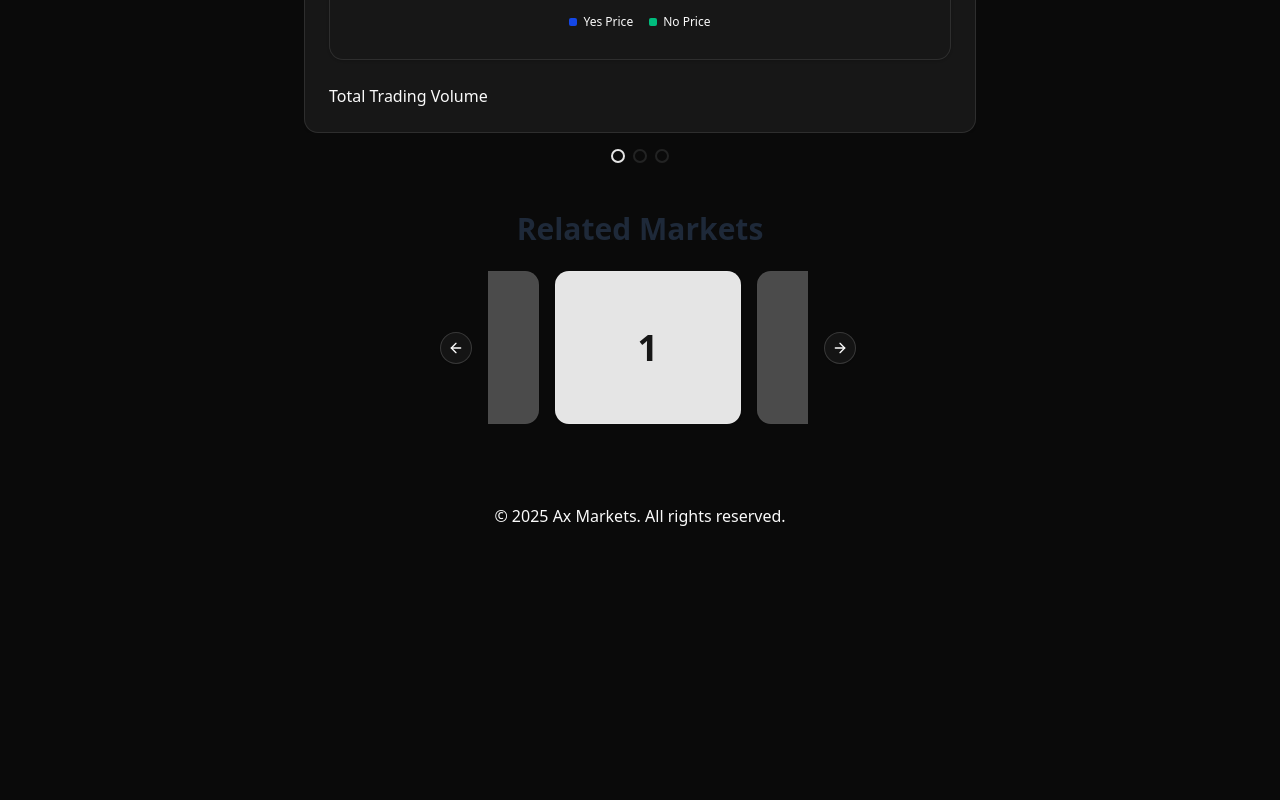
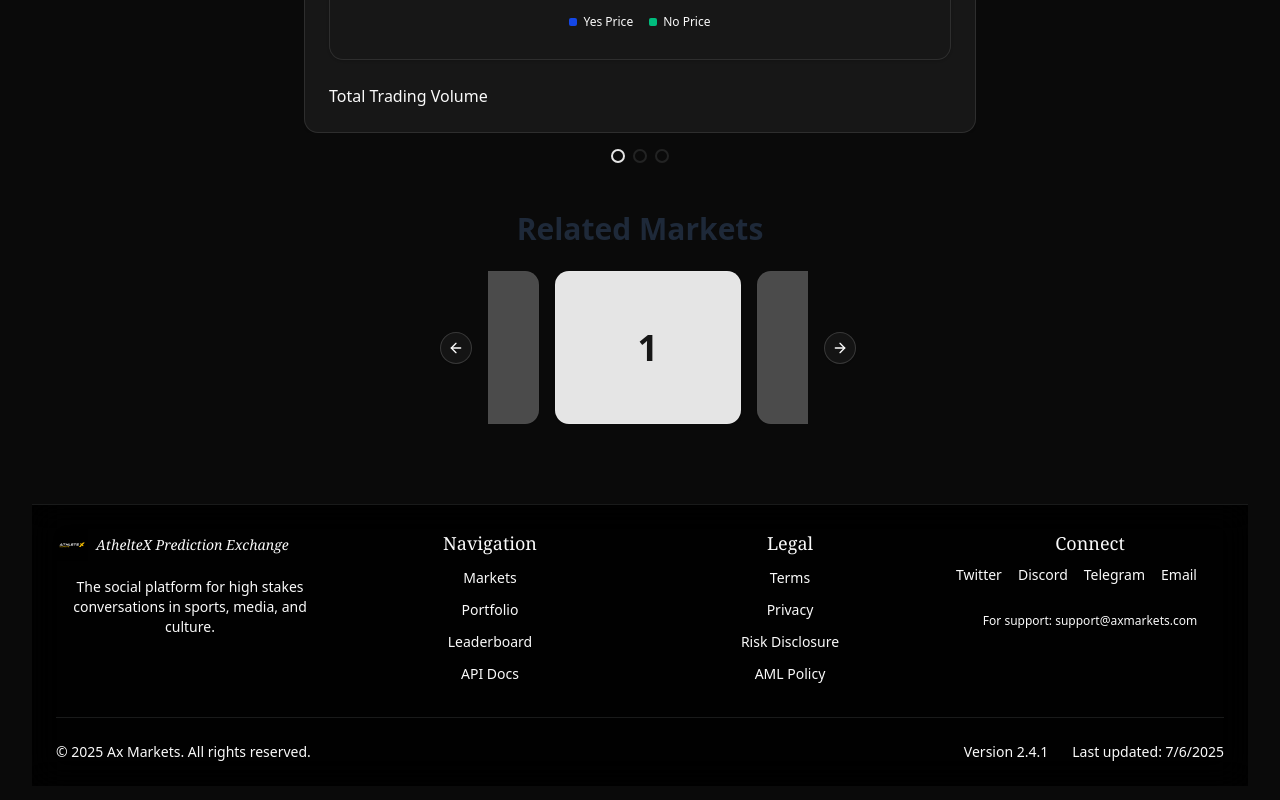
Before and after one commit to AthleteX-DAO/ax-markets, a React (Vite) app: page / in a window 1280 px wide. Shown: the part 693-1493 px from the top of the page. Before the commit the page ends 1253 px from the top, so only its background shows below. Built offline with nearby package versions, Linux system fonts and the light colour scheme.

Commit message:
feat: expanded bottom navigation bar

```diff
--- a/src/components/BottomNavigationBar/BottomNavigationBar.tsx
+++ b/src/components/BottomNavigationBar/BottomNavigationBar.tsx
@@ -1,13 +1,90 @@
-import React from 'react';
 
-const BottomNavigationBar: React.FC = () => {
-    return (
-        <div className="bottom-navigation-bar">
-            <div className="copyright">
-                <p>&copy; {new Date().getFullYear()} Ax Markets. All rights reserved.</p>
+const BottomNavigationBar = () => {
+  return (
+    <footer className="w-full border-t border-gold-500/20 bg-black/90 backdrop-blur-lg">
+      <div className="container mx-auto px-6 py-6">
+        {/* Main footer content */}
+        <div className="grid grid-cols-1 md:grid-cols-4 gap-8 mb-8">
+          {/* Company info */}
+          <div className="space-y-4">
+            <div className="flex items-center space-x-2">
+              <img
+                src="/src/assets/Athletex 11.png"
+                alt="AthleteX Markets Exchange"
+                className="h-8"
+              />
+              <span className="text-gold-500 font-serif italic text-sm">
+                AthelteX Prediction Exchange
+              </span>
             </div>
+            <p className="text-gold-400/70 text-sm">
+              The social platform for high stakes conversations in sports, media, and culture.
+            </p>
+          </div>
+
+          {/* Quick links */}
+          <div className="space-y-3">
+            <h3 className="text-gold-300 font-serif text-lg mb-2">Navigation</h3>
+            <ul className="space-y-2">
+              {['Markets', 'Portfolio', 'Leaderboard', 'API Docs'].map((item) => (
+                <li key={item}>
+                  <a href="#" className="text-gold-400/80 hover:text-gold-200 transition-colors text-sm">
+                    {item}
+                  </a>
+                </li>
+              ))}
+            </ul>
+          </div>
+
+          {/* Legal */}
+          <div className="space-y-3">
+            <h3 className="text-gold-300 font-serif text-lg mb-2">Legal</h3>
+            <ul className="space-y-2">
+              {['Terms', 'Privacy', 'Risk Disclosure', 'AML Policy'].map((item) => (
+                <li key={item}>
+                  <a href="#" className="text-gold-400/80 hover:text-gold-200 transition-colors text-sm">
+                    {item}
+                  </a>
+                </li>
+              ))}
+            </ul>
+          </div>
+
+          {/* Social/Contact */}
+          <div className="space-y-3">
+            <h3 className="text-gold-300 font-serif text-lg mb-2">Connect</h3>
+            <div className="flex space-x-4">
+              {['Twitter', 'Discord', 'Telegram', 'Email'].map((item) => (
+                <a
+                  key={item}
+                  href="#"
+                  className="text-gold-400/80 hover:text-gold-200 transition-colors text-sm"
+                >
+                  {item}
+                </a>
+              ))}
+            </div>
+            <div className="pt-4">
+              <p className="text-xs text-gold-500/60">
+                For support: support@axmarkets.com
+              </p>
+            </div>
+          </div>
         </div>
-    );
+
+        {/* Copyright and divider */}
+        <div className="border-t border-gold-500/10 pt-6 flex flex-col md:flex-row justify-between items-center">
+          <p className="text-gold-500/60 text-sm">
+            &copy; {new Date().getFullYear()} Ax Markets. All rights reserved.
+          </p>
+          <div className="flex space-x-6 mt-4 md:mt-0">
+            <p className="text-gold-500/60 text-sm">Version 2.4.1</p>
+            <p className="text-gold-500/60 text-sm">Last updated: {new Date().toLocaleDateString()}</p>
+          </div>
+        </div>
+      </div>
+    </footer>
+  );
 };
 
 export default BottomNavigationBar;
```
